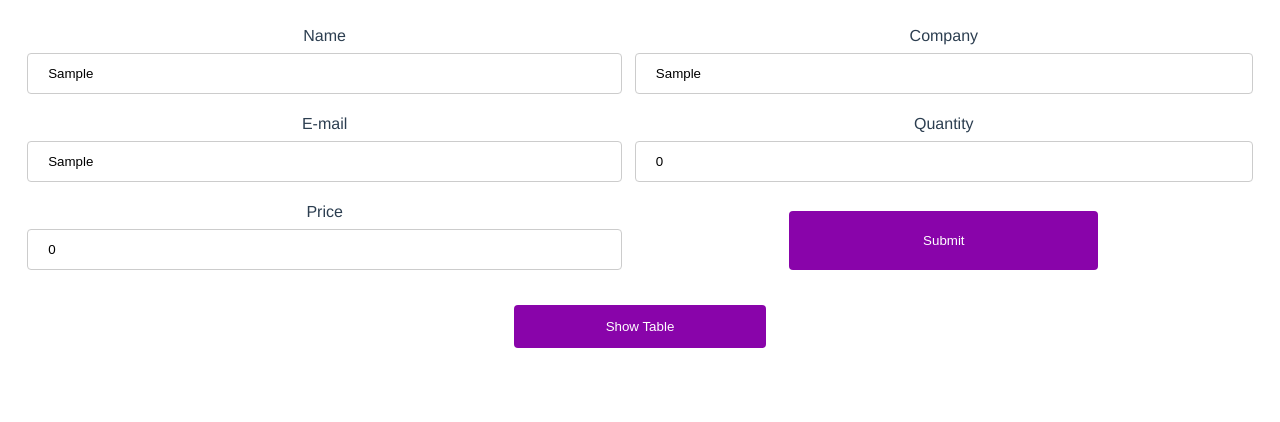
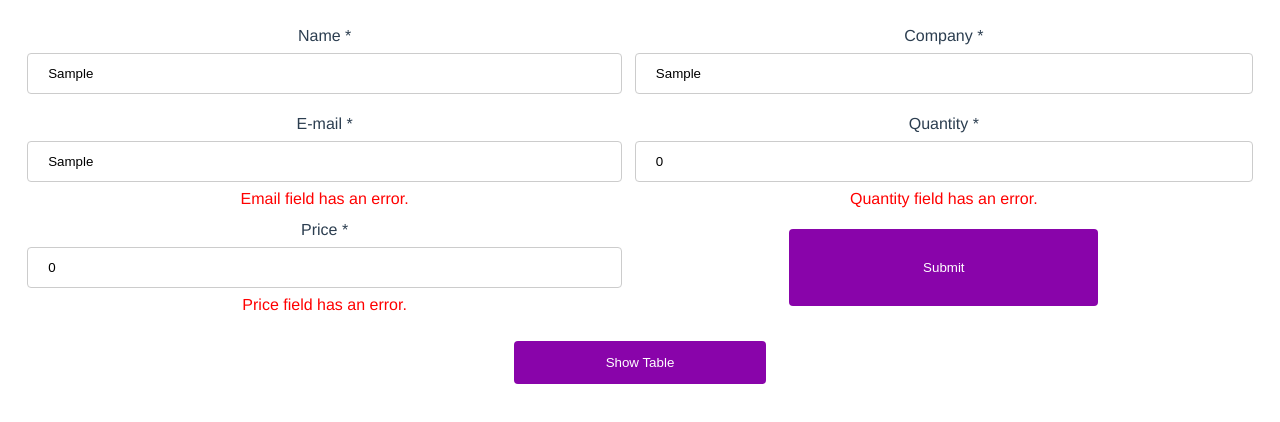
Before and after one commit to cantarellaa/swift-coding-task, a Vue app: page / in a window 1280 px wide. Both pictures are taken after typing "Sample", "Sample", "Sample" into the empty fields and a click on the button "Submit". Shown: the top 422 px of the page. Built offline with nearby package versions, Linux system fonts and the light colour scheme.

Commit message:
Validation alerts added

```diff
--- a/src/components/UserCreate.vue
+++ b/src/components/UserCreate.vue
@@ -4,53 +4,57 @@
     <form class="user-form" @submit.prevent="onSubmit">
 
       <div>
-        <label>Name</label>
+        <label>Name *</label>
         <input
             v-model="user.name"
             type="text"
             placeholder="John Doe"
         >
+        <div class="error" v-if="v$.user.name.$error">Name field is required.</div>
       </div>
 
       <div>
-        <label>Company</label>
+        <label>Company *</label>
         <input
             v-model="user.company"
             type="text"
             placeholder="Company Name"
         />
+        <div class="error" v-if="v$.user.company.$error">Company field is required.</div>
       </div>
 
       <div>
-        <label>E-mail</label>
+        <label>E-mail *</label>
         <input
             v-model="user.email"
             type="text"
             placeholder="john@company.com"
         />
+        <div class="error" v-if="v$.user.email.$error">Email field has an error.</div>
       </div>
 
       <div>
-        <label>Quantity</label>
+        <label>Quantity *</label>
         <input
             v-model="user.quantity"
             type="number"
             placeholder="1"
         />
+        <div class="error" v-if="v$.user.quantity.$error">Quantity field has an error.</div>
       </div>
 
       <div>
-        <label>Price</label>
+        <label>Price *</label>
         <input
             v-model="user.price"
             type="number"
             placeholder="100"
         />
+        <div class="error" v-if="v$.user.price.$error">Price field has an error.</div>
       </div>
 
       <button type="submit">Submit</button>
     </form>
-
   </div>
 </template>
 
@@ -82,11 +86,11 @@
           quantity: {
             required,
             integer,
-            notNegative: minValue(0) },
+            notNegative: minValue(1) },
           price: {
             required,
             decimal,
-            notNegative: minValue(0) },
+            notNegative: minValue(1) },
         }
       }
     },
@@ -146,4 +150,7 @@ input[type=text], input[type=number] {
 button {
   width: 50%;
 }
+.error {
+  color: red;
+}
 </style>
```
